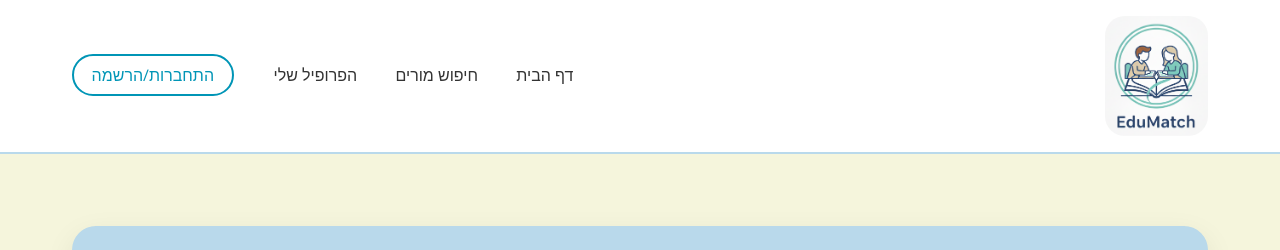
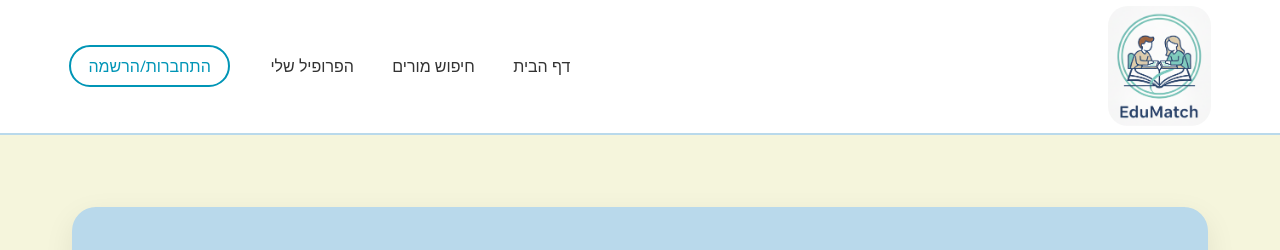
Before and after one commit to orariel57/EduMatch, a plain HTML site: page index.html in a window 1280 px wide. Shown: the top 250 px of the page. Drawn offline with nearby package versions, Linux system fonts and the light colour scheme; grey boxes are pictures that could not be loaded.

Commit message:
Add files via upload

```diff
--- a/style.css
+++ b/style.css
@@ -151,7 +151,7 @@ header {
 .top-bar {
   max-width: 1200px;
   margin: 0 auto;
-  padding: 1rem 2rem;
+  padding: 0.4rem 1.8rem;
   display: flex;
   align-items: center;
   justify-content: space-between;
```
